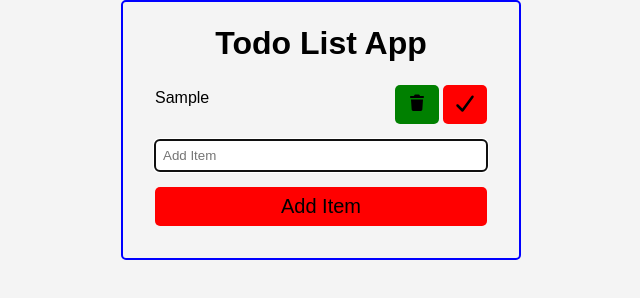
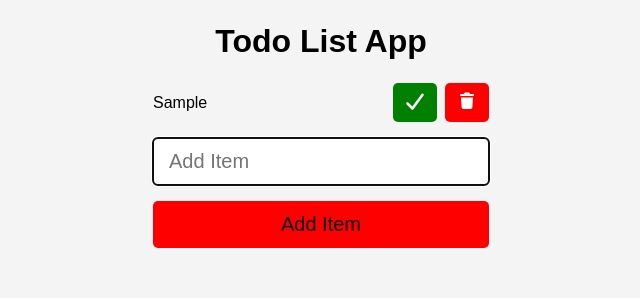
Before and after one commit to TavionK/Vanilla-JS-Todo-List-App, a plain HTML site: page index.html in a window 1280 px wide. Both pictures are taken after typing "Sample" into the empty fields and a click on the button "Add Item". Shown: the whole page, without its empty margins (319-959 px from the left). Drawn offline with Linux system fonts and the light colour scheme.

Commit message:
"Refine CSS styling and replace button icons with inline SVGs for enhanced UI consistency and accessibility"

```diff
--- a/index.css
+++ b/index.css
@@ -25,7 +25,6 @@ main {
 }
 
 .card {
-    border:2px solid blue;
     margin: 0 auto;
     padding: 1em 2em;
     border-radius: 5px;
@@ -36,10 +35,11 @@ main {
 input {
     display: block;
     width: 100%;
-    padding: .5rem;
+    padding: .75rem 1rem;
     margin-bottom: 1rem;
     border-radius: 5px;
     border: none;
+    font-size: 1.25rem;
 }
 
 .input-error {
@@ -74,6 +74,12 @@ input {
     margin: 1rem auto;
     background-color: red;
     font-size: 1.25rem;
+    padding: .75rem 1rem;
+}
+
+.btn-container {
+    display: flex;
+    gap: .5em;
 }
 
 .btn-complete {
@@ -87,12 +93,14 @@ input {
 .icon {
     height: 20px;
     width: 20px;
+    fill: white;
 }
 
 /*Lists*/
 ul li{
+    display: flex;
+    justify-content: space-between;
+    align-items: center;
     list-style: none;
     margin: 1rem 0;
-    display: flex;
-    justify-content: space-between;
 }
--- a/index.js
+++ b/index.js
@@ -99,10 +99,10 @@ function getTodoItems() {
         ${item.text}
         <div class="btn-container">
             <button data-id="${item.id}" class="btn btn-complete" id="btn" aria-label="mark todo item as complete">
-                <img class="icon" src="./images/trash-solid-full.svg" alt="Trash can icon" />
+                <svg class="icon" xmlns="http://www.w3.org/2000/svg" viewBox="0 0 448 512"><!--!Font Awesome Free 7.2.0 by @fontawesome - https://fontawesome.com License - https://fontawesome.com/license/free Copyright 2026 Fonticons, Inc.--><path d="M434.8 70.1c14.3 10.4 17.5 30.4 7.1 44.7l-256 352c-5.5 7.6-14 12.3-23.4 13.1s-18.5-2.7-25.1-9.3l-128-128c-12.5-12.5-12.5-32.8 0-45.3s32.8-12.5 45.3 0l101.5 101.5 234-321.7c10.4-14.3 30.4-17.5 44.7-7.1z"/></svg>
             </button>
             <button data-id="${item.id}" class="btn btn-delete" id="btn" aria-label="delete todo item">
-                <img class="icon" src="./images/check-solid.svg" alt="Check mark icon">
+                <svg class="icon" xmlns="http://www.w3.org/2000/svg" viewBox="0 0 640 640"><!--!Font Awesome Free 7.2.0 by @fontawesome - https://fontawesome.com License - https://fontawesome.com/license/free Copyright 2026 Fonticons, Inc.--><path d="M232.7 69.9L224 96L128 96C110.3 96 96 110.3 96 128C96 145.7 110.3 160 128 160L512 160C529.7 160 544 145.7 544 128C544 110.3 529.7 96 512 96L416 96L407.3 69.9C402.9 56.8 390.7 48 376.9 48L263.1 48C249.3 48 237.1 56.8 232.7 69.9zM512 208L128 208L149.1 531.1C150.7 556.4 171.7 576 197 576L443 576C468.3 576 489.3 556.4 490.9 531.1L512 208z"/></svg>
             </button>
         </div>
     </li>`;
```
